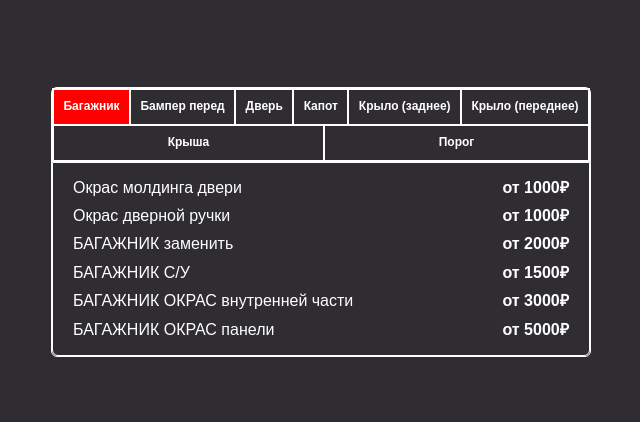
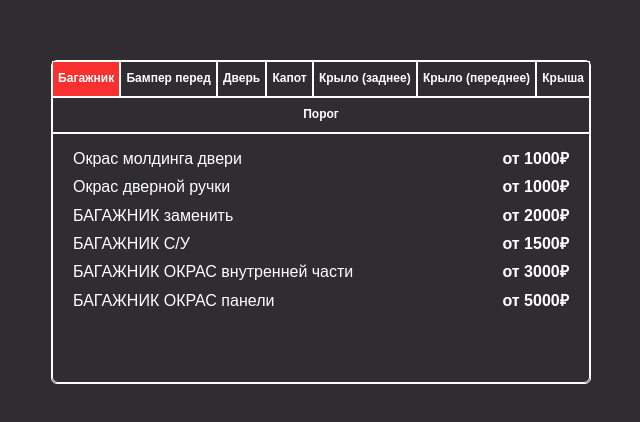
Before and after one commit to kudashovdanila/test, a plain HTML site: page index.html in a window 1280 px wide. Shown: the part 178-600 px from the top of the page, without its empty margins (319-959 px from the left). Drawn offline with nearby package versions, Linux system fonts and the light colour scheme.

Commit message:
Адаптировал

```diff
--- a/scss/blocks/_card.scss
+++ b/scss/blocks/_card.scss
@@ -23,7 +23,6 @@ body {
   list-style-type: none;
   font-weight: bold;
   margin: 0;
-  border: 1px solid #ffffff;
 }
 
 .tabs__link {
@@ -38,19 +37,21 @@ body {
 }
 
 .tabs__link_active {
-  background-color: red;
+  background-color: #f93030;
   color: #fff;
   cursor: default;
 }
 
 .tabs__link:not(.tabs__link_active):hover,
 .tabs__link:not(.tabs__link_active):focus {
-  background-color: rgb(155, 1, 1);
+  background-color: #c42424;
 }
 
 .tabs__content {
+  min-height: 250px;
   border: 1px solid #ffffff;
   border-radius: 0 0 6px 6px;
+
 }
 
 .tabs__pane {
@@ -63,23 +64,29 @@ body {
 
 .tabs-list {
   list-style: none;
-  padding: 0 20px 0 20px;
+  padding: 0 20px;
   font-size: 16px;
   width: 100%;
+
+  @media (max-width: 326px) {
+    padding: 0 10px;
+  }
 
   &__item {
     display: flex;
     justify-content: space-between;
-    align-items: center;
 
     &:not(:last-child) {
       margin-bottom: 10px;
     }
   }
 
-  &__text {}
+  &__text {
+    flex-basis: 65%;
+  }
 
   &__price {
     font-weight: bold;
+    white-space: nowrap;
   }
 }
```
Also changed, not shown: css/style.css, 1 other file.
